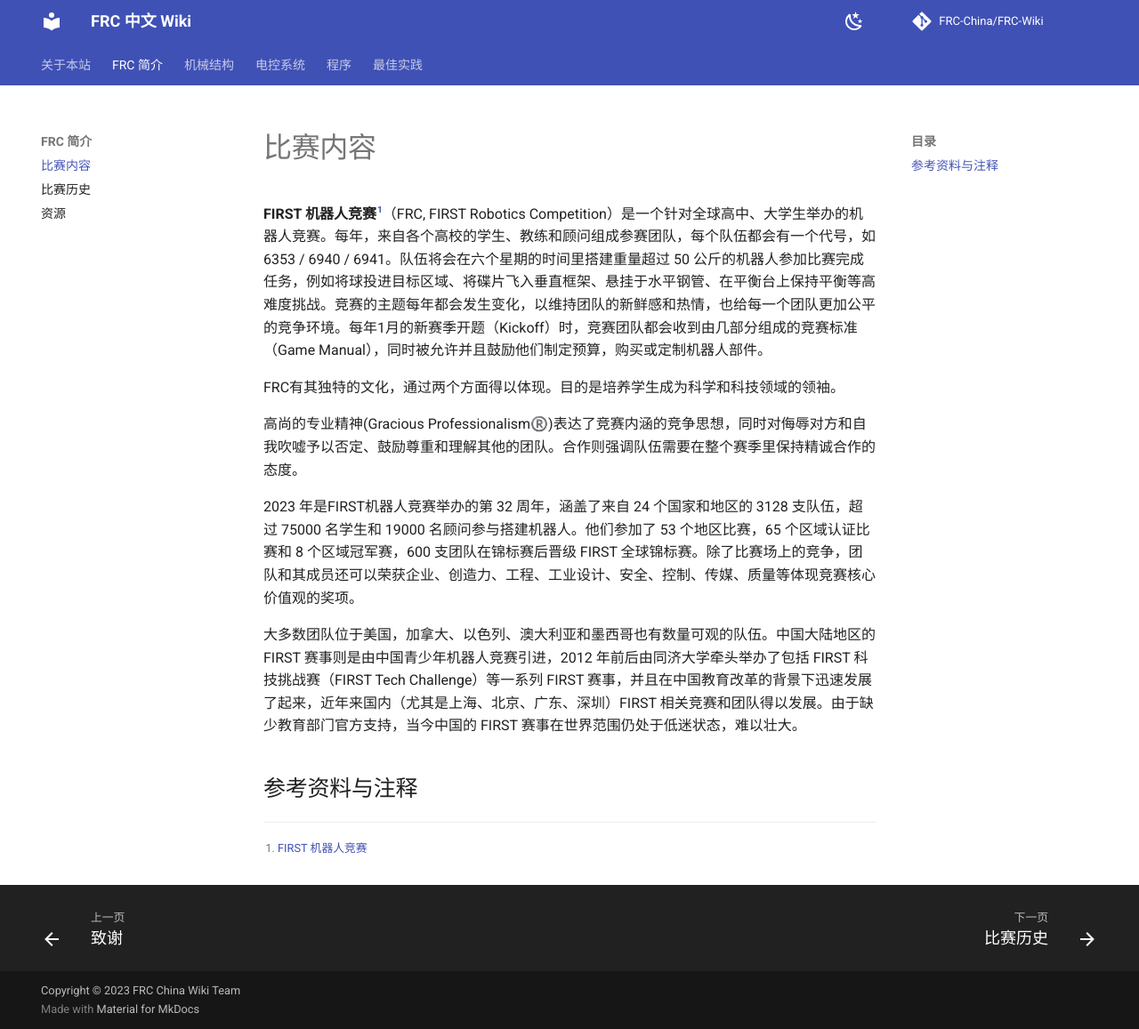
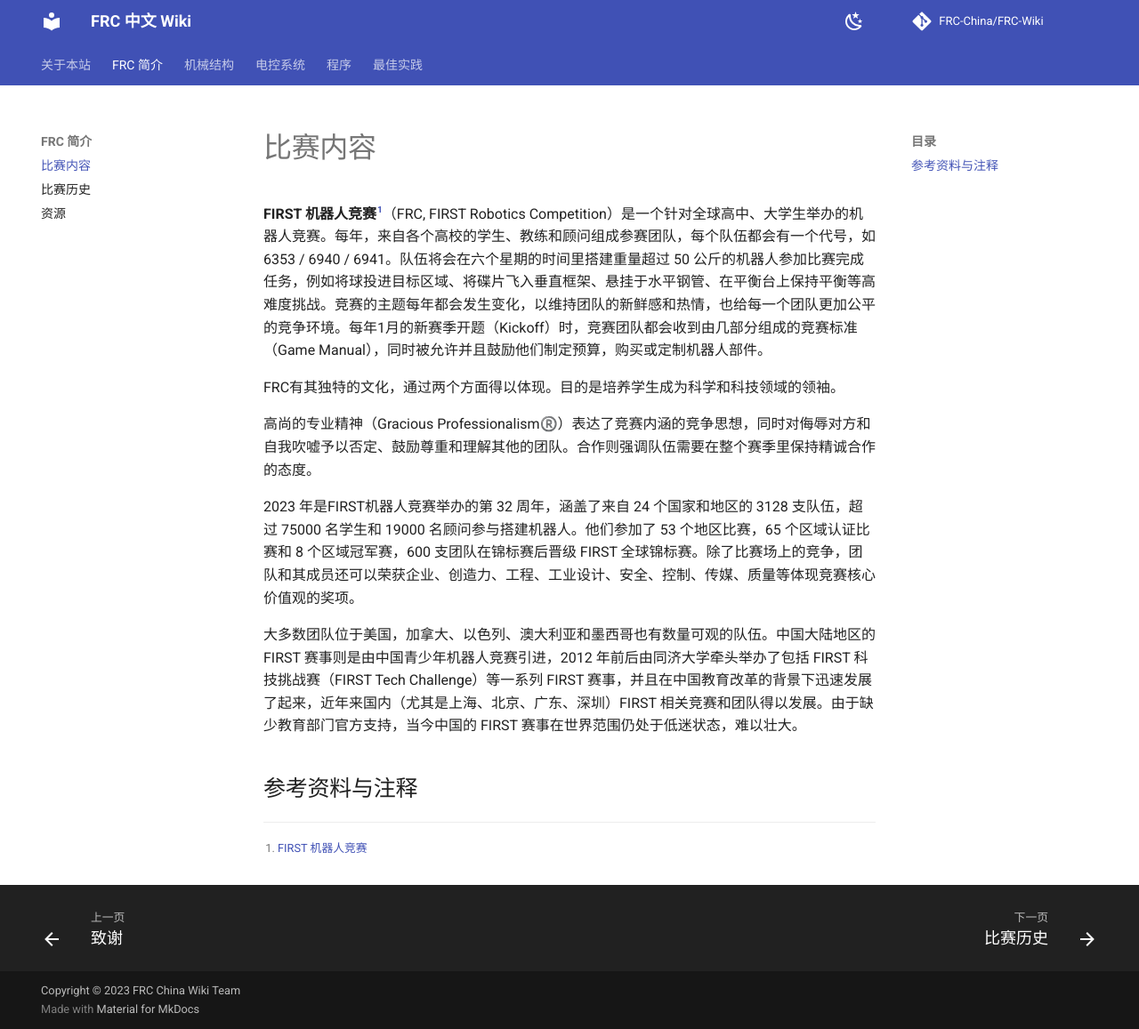
Before and after one commit to FRC-China/FRC-Wiki, an MkDocs documentation site: the page built from docs/intro/content.md, in a window 1280 px wide and 1157 px high. Shown: the whole window at 89% size. Built offline with MkDocs 1.6.1 and Material for MkDocs 9.7.7, drawn with Linux system fonts in a browser that asks for light colours; comment, search, counter and statistics services are not loaded.

```diff
--- a/docs/intro/content.md
+++ b/docs/intro/content.md
@@ -4,7 +4,7 @@
 
 FRC有其独特的文化，通过两个方面得以体现。目的是培养学生成为科学和科技领域的领袖。
 
-高尚的专业精神(Gracious Professionalism®️)表达了竞赛内涵的竞争思想，同时对侮辱对方和自我吹嘘予以否定、鼓励尊重和理解其他的团队。合作则强调队伍需要在整个赛季里保持精诚合作的态度。
+高尚的专业精神（Gracious Professionalism®️）表达了竞赛内涵的竞争思想，同时对侮辱对方和自我吹嘘予以否定、鼓励尊重和理解其他的团队。合作则强调队伍需要在整个赛季里保持精诚合作的态度。
 
 2023 年是FIRST机器人竞赛举办的第 32 周年，涵盖了来自 24 个国家和地区的 3128 支队伍，超过 75000 名学生和 19000 名顾问参与搭建机器人。他们参加了 53 个地区比赛，65 个区域认证比赛和 8 个区域冠军赛，600 支团队在锦标赛后晋级 FIRST 全球锦标赛。除了比赛场上的竞争，团队和其成员还可以荣获企业、创造力、工程、工业设计、安全、控制、传媒、质量等体现竞赛核心价值观的奖项。
 
```
